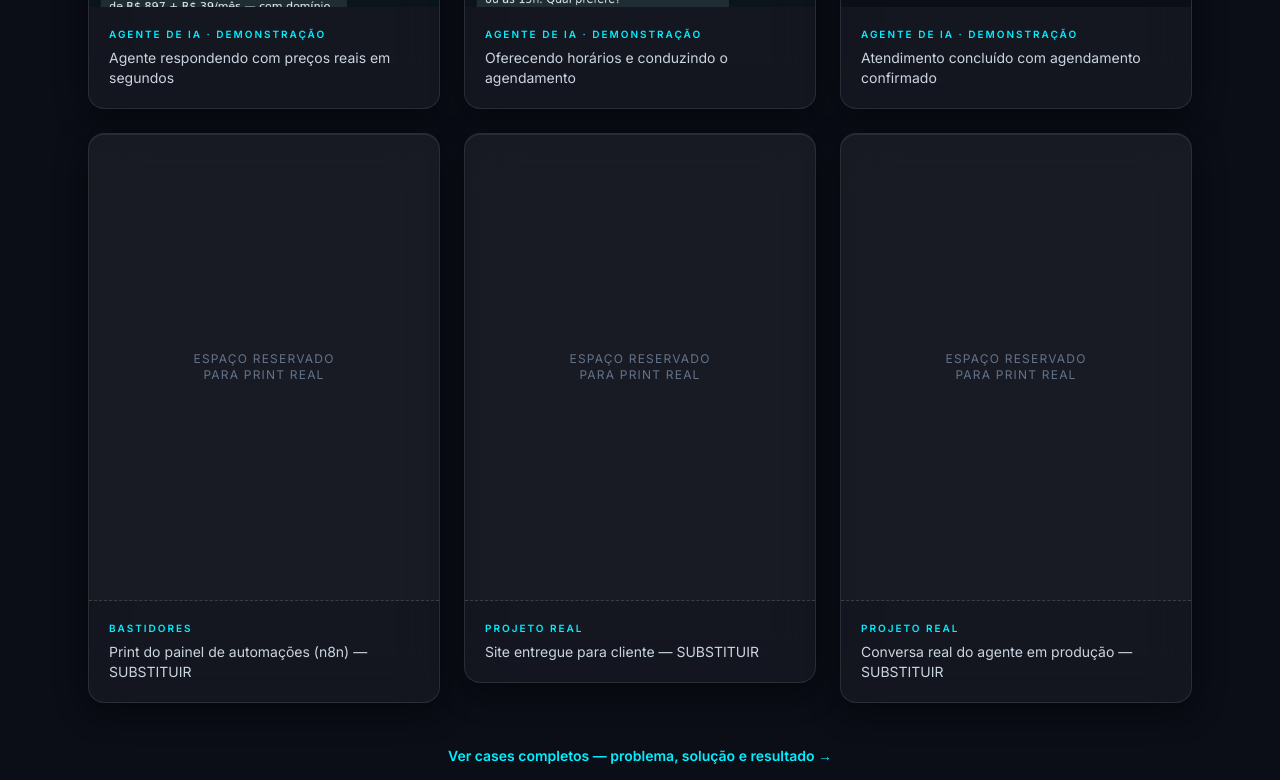
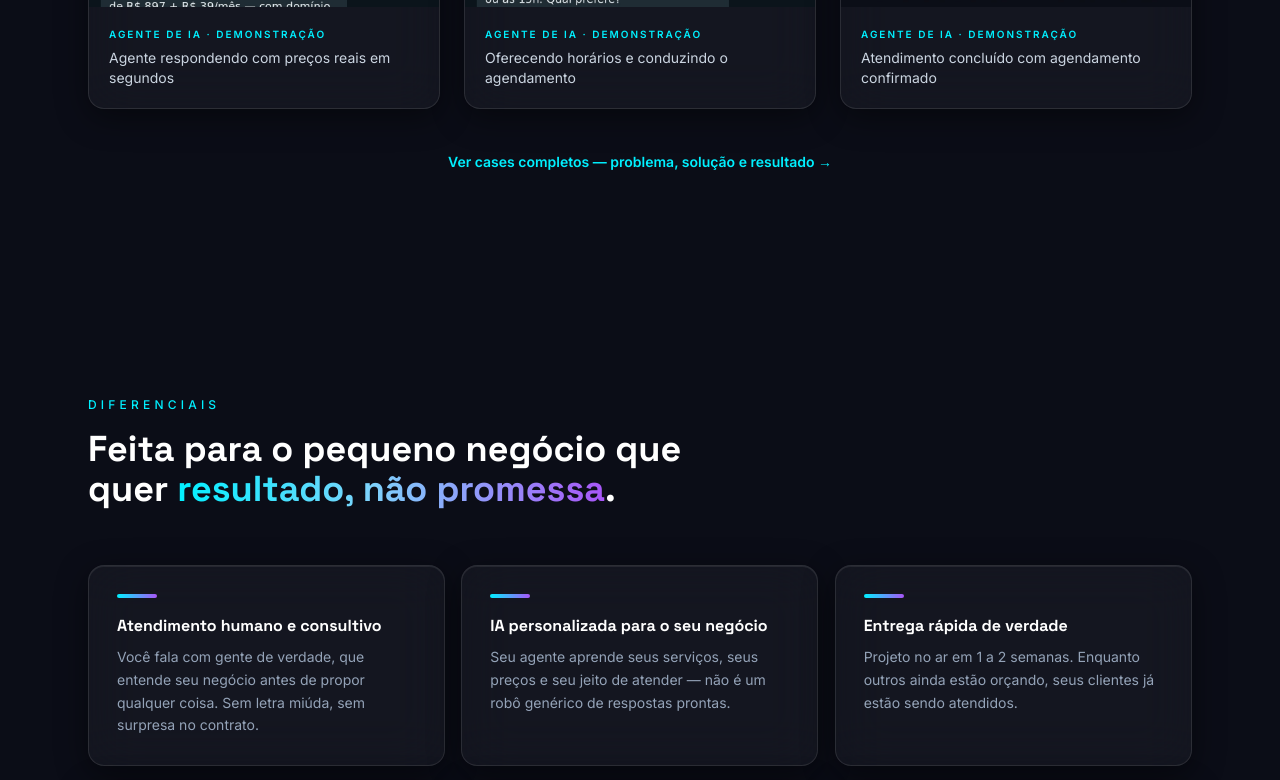
Before and after one commit to vito0067/origem-digital, a Next.js app: page / in a window 1280 px wide. Shown: the part 9440-10220 px from the top of the page. Built offline with nearby package versions, Linux system fonts and the light colour scheme.

Commit message:
Update Showcase.tsx

```diff
--- a/components/Showcase.tsx
+++ b/components/Showcase.tsx
@@ -23,21 +23,6 @@ const items = [
     src: "/media/print-agente-3.jpg",
     caption: "Atendimento concluído com agendamento confirmado",
     tag: "Agente de IA · demonstração",
-  },
-  {
-    placeholder: true,
-    caption: "Print do painel de automações (n8n) — SUBSTITUIR",
-    tag: "Bastidores",
-  },
-  {
-    placeholder: true,
-    caption: "Site entregue para cliente — SUBSTITUIR",
-    tag: "Projeto real",
-  },
-  {
-    placeholder: true,
-    caption: "Conversa real do agente em produção — SUBSTITUIR",
-    tag: "Projeto real",
   },
 ];
 
```
